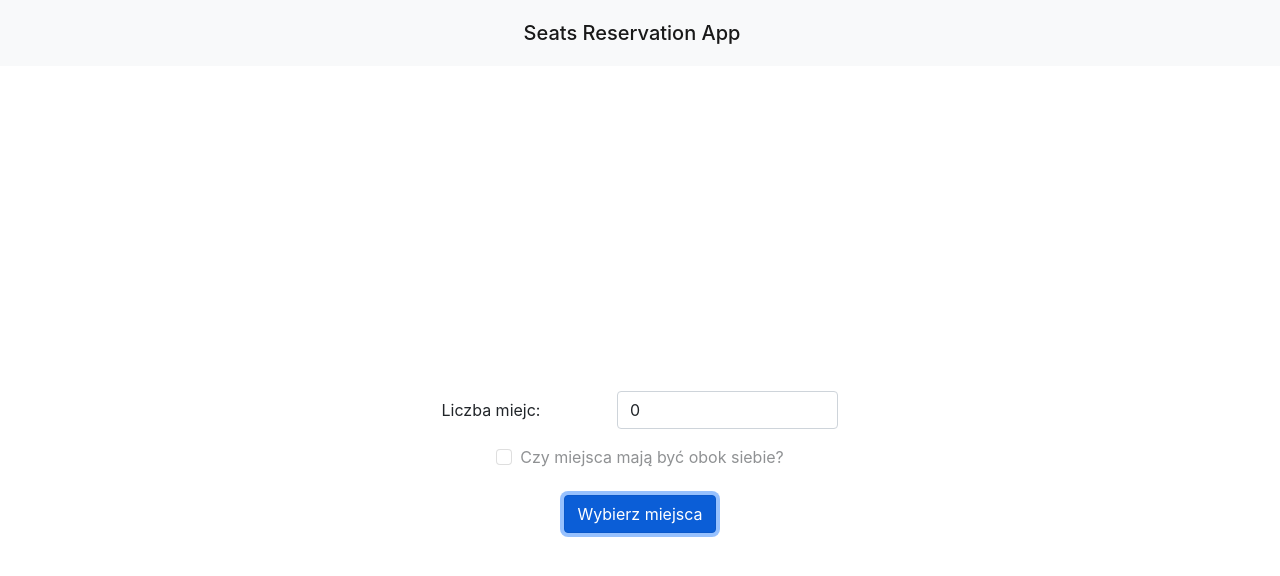
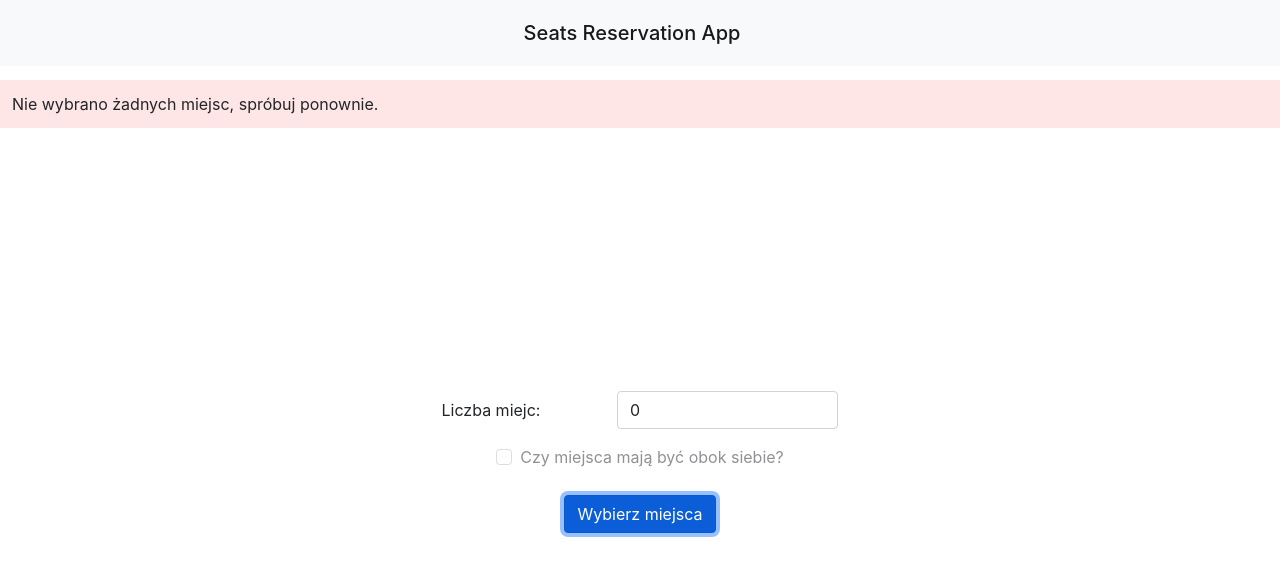
Before and after one commit to bugiss656/seats-reservation-app, a React (Create React App) app: page / in a window 1280 px wide. Both pictures are taken after a click on the button "Wybierz miejsca". Shown: the top 576 px of the page. Built offline with nearby package versions, Linux system fonts and the light colour scheme.

Commit message:
Add Alert component and useAlert hook

```diff
--- /dev/null
+++ b/src/components/Alert/Alert.js
@@ -0,0 +1,9 @@
+
+
+const Alert = ({ type, text }) => {
+    return (
+        <div className={type}>{text}</div>
+    )
+}
+
+export default Alert
--- /dev/null
+++ b/src/components/Alert/Alert.module.css
@@ -0,0 +1,16 @@
+.alertBox {
+    position: fixed;
+    left: 0;
+    top: 80px;
+    width: 100%;
+    padding: 12px;
+    font-size: 16px;
+}
+
+.alertBoxSuccess {
+    background-color: #ccffcc;
+}
+
+.alertBoxDanger {
+    background-color: #ffe6e6;
+}
--- /dev/null
+++ b/src/components/Alert/useAlert.js
@@ -0,0 +1,21 @@
+import { useState, useCallback } from 'react'
+
+
+const useAlert = () => {
+    const [display, setDisplay] = useState(false)
+    const [alert_text, setAlertText] = useState('')
+
+    const handleDisplayAlert = useCallback((text) => {
+        setDisplay(true)
+        setAlertText(text)
+
+        setTimeout(() => {
+            setDisplay(false)
+            setAlertText('')
+        }, 3000)
+    }, [])
+
+    return { handleDisplayAlert, display, alert_text }
+}
+
+export default useAlert
--- a/src/pages/Homepage/Homepage.js
+++ b/src/pages/Homepage/Homepage.js
@@ -5,6 +5,10 @@ import Checkbox from '../../components/Checkbox/Checkbox'
 import Input from '../../components/Input/Input'
 import { useDispatch } from 'react-redux'
 import { updateSeatsCount, updateSeatsNearBy } from '../../features/order/orderSlice'
+import Alert from '../../components/Alert/Alert'
+
+import styles from '../../components/Alert/Alert.module.css'
+import useAlert from '../../components/Alert/useAlert'
 
 
 
@@ -12,6 +16,8 @@ const Homepage = () => {
     const [seats_count, setSeatsCount] = useState(0)
     const [seats_near_by, setSeatsNearBy] = useState(false)
     const [checkbox_disabled, setCheckboxDisabled] = useState(true)
+
+    const { handleDisplayAlert, display, alert_text } = useAlert()
 
     const dispatch = useDispatch()
     const history = useHistory()
@@ -47,10 +53,11 @@ const Homepage = () => {
         e.preventDefault()
 
         if ( seats_count === 0) {
-            alert('Nie wybrano żadnych miejsc, spróbuj ponownie.')
+            handleDisplayAlert('Nie wybrano żadnych miejsc, spróbuj ponownie.')
+
 
         } else if (seats_near_by === true && seats_count > 5) {
-            alert('Maksymalna ilość miejsc obok siebie: 5')
+            handleDisplayAlert('Maksymalna ilość miejsc obok siebie: 5.')
 
         } else {
             handleUpdateSeatsCount()
@@ -62,6 +69,9 @@ const Homepage = () => {
 
     return (
         <section className="d-flex justify-content-center align-items-center" style={{height: '100vh'}}>
+            {display &&
+                <Alert type={`${styles.alertBox} ${styles.alertBoxDanger}`} text={alert_text} />
+            }
             <form onSubmit={handleOnFormSubmit}>
                 <div className="row my-3">
                     <Input label="Liczba miejc:" value={seats_count} onChange={handleInputOnChange} />
```
